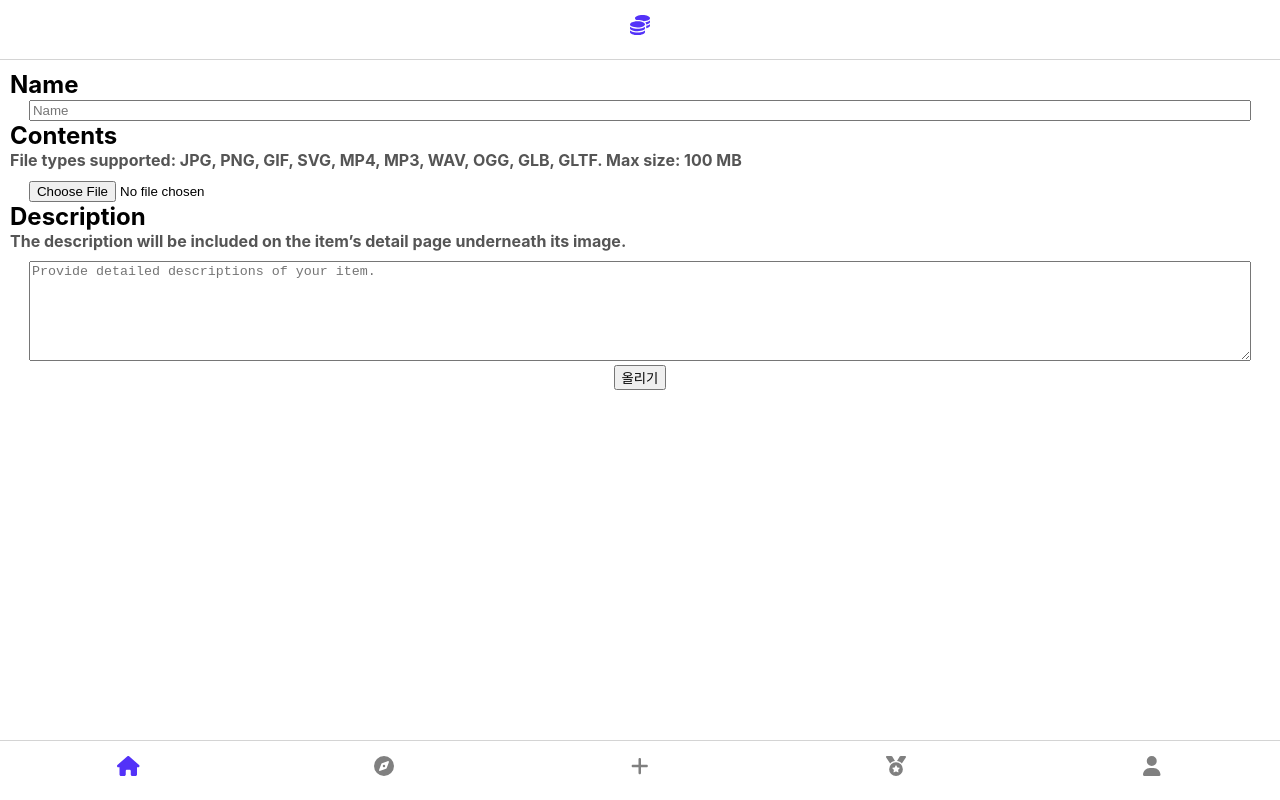
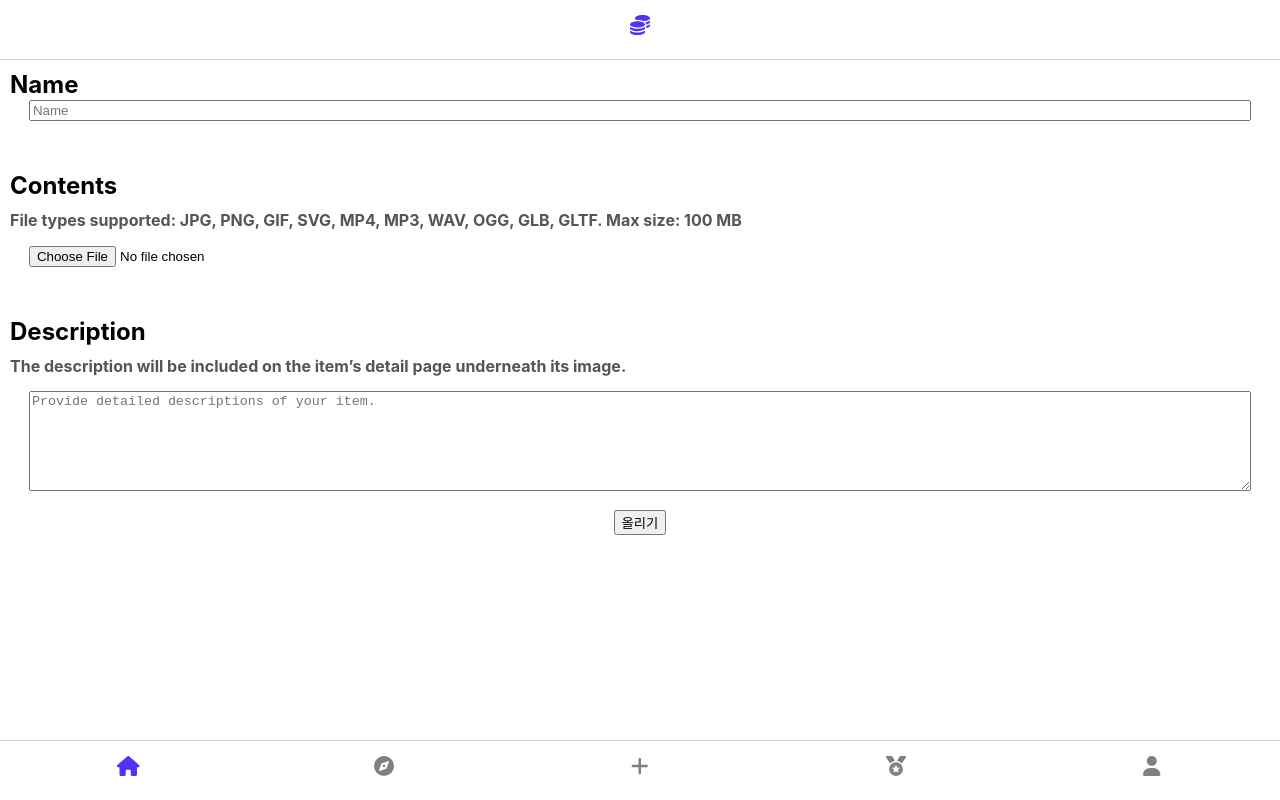
Before and after one commit to JeonghyeonK/myfirstreact, a React (Create React App) app: page /create-nft in a window 1280 px wide. Built offline with nearby package versions, Linux system fonts and the light colour scheme.

Commit message:
글씨 크기, 간격 등 수정

```diff
--- a/src/pages/CreateNFT.css
+++ b/src/pages/CreateNFT.css
@@ -21,3 +21,17 @@ textarea{
 .nsns{
     height: 100px;
 }
+
+.name{
+    margin-bottom: 10px;
+
+}
+
+.bigtext{
+    margin-top: 50px;
+    margin-bottom: 10px;
+}
+
+.smalltext{
+    margin-bottom: 15px;
+}
--- a/src/pages/CreateNFT.js
+++ b/src/pages/CreateNFT.js
@@ -81,8 +81,8 @@ const CreateNFT = () => {
         onChange={onChangeAccount}
       ></input>
 
-      <h2>Contents</h2>
-      <h4>
+      <h2 className="bigtext">Contents</h2>
+      <h4 className="smalltext">
         File types supported: JPG, PNG, GIF, SVG, MP4, MP3, WAV, OGG, GLB, GLTF.
         Max size: 100 MB
       </h4>
@@ -93,12 +93,13 @@ const CreateNFT = () => {
         onChange={onChangeFile}
       ></input>
 
-      <h2>Description</h2>
-      <h4>
+      <h2 className="bigtext">Description</h2>
+      <h4 className="smalltext">
         The description will be included on the item’s detail page underneath
         its image.
       </h4>
       <textarea
+        className="smalltext"
         name="description"
         size="20"
         placeholder="Provide detailed descriptions of your item."
--- a/src/pages/PostPage.css
+++ b/src/pages/PostPage.css
@@ -62,6 +62,7 @@
 .description{
     margin-top: 10px;
     width: 100%;
+    font-size: 14px;
     text-align: left;
     white-space: normal;
 }
```
